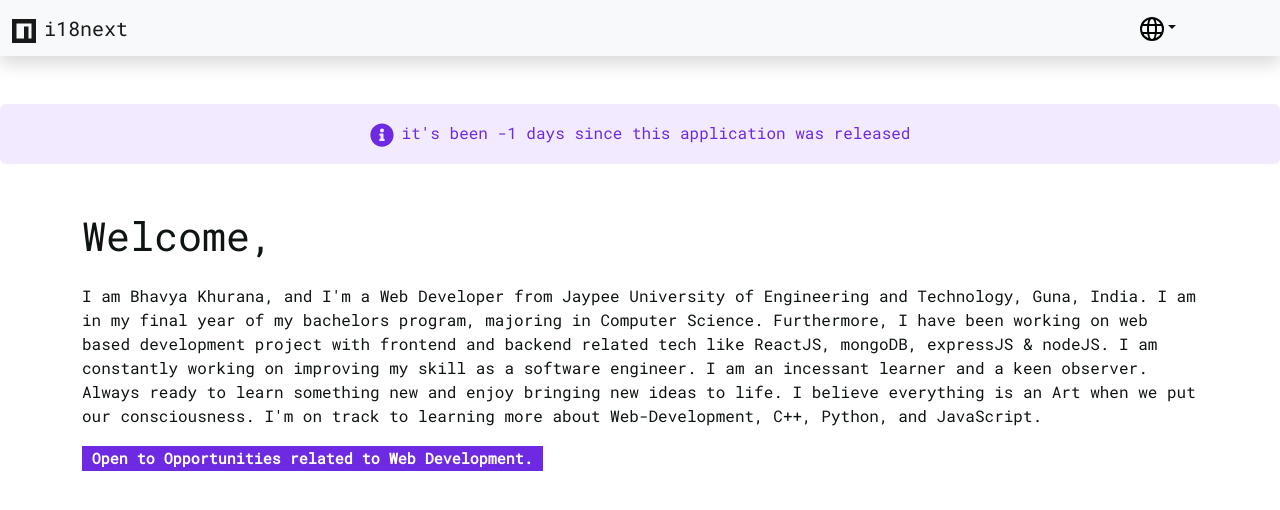
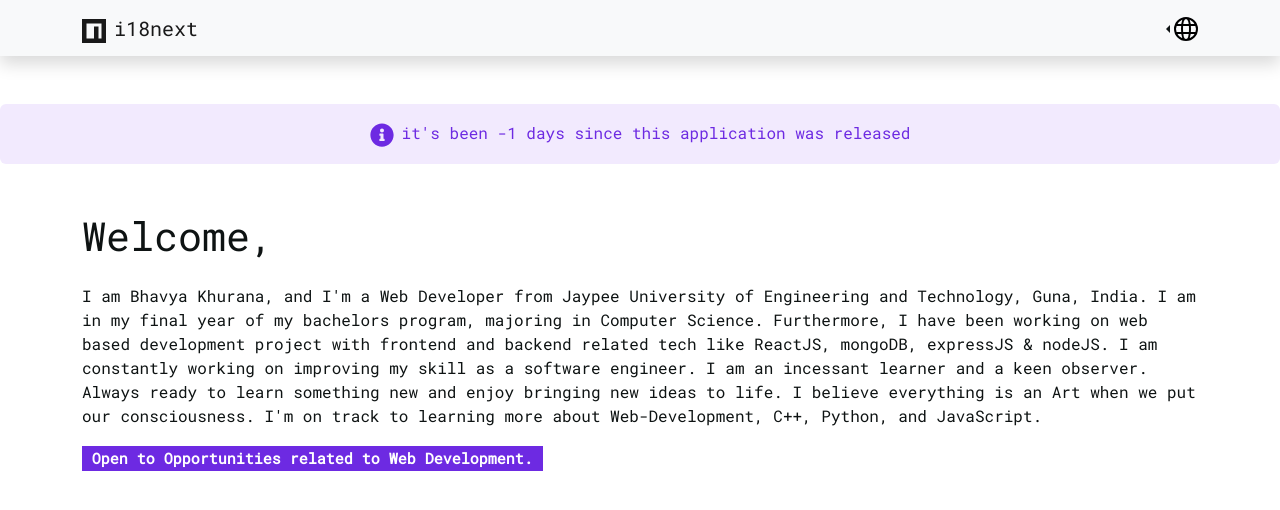
Before and after one commit to TheNewC0der-24/Multi-Language-i18next, a React (Create React App) app: page / in a window 1280 px wide. Shown: the top 510 px of the page. Built offline with nearby package versions, Linux system fonts and the light colour scheme.

Commit message:
🐞 Fix

```diff
--- a/src/App.js
+++ b/src/App.js
@@ -50,10 +50,9 @@
   return (
     <>
       <nav className="navbar navbar-expand-lg shadow bg-light">
-        <div className="container-fluid">
+        <div className="container">
           <div className="navbar-brand"><ImNpm className="fs-4 me-2" />i18next</div>
-          <div className="container d-flex justify-content-end me-auto">
-            <div className="dropdown" style={{ marginRight: "5rem" }}>
+          <div className="dropdown dropstart">
             <div className="dropdown-toggle" style={{ cursor: "pointer" }} data-bs-toggle="dropdown" aria-expanded="false">
               <GrLanguage className="fs-4" />
             </div>
@@ -72,7 +71,9 @@
               ))}
             </ul>
           </div>
-          </div>
+          {/* <div className="container d-flex justify-content-end me-auto">
+
+          </div> */}
         </div>
       </nav>
       <div className="alert mt-5" style={{ backgroundColor: "#f2eafe", color: "#6d2ae2" }} role="alert">
```
Lines whose indentation alone changed are shown as unchanged.
